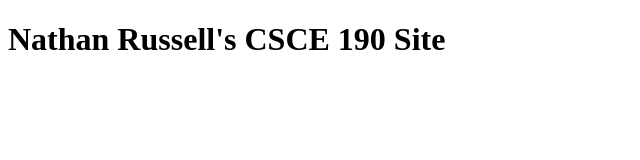
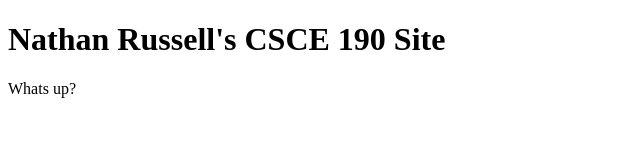
Before and after one commit to NathanRRussell/NathanRRussell.github.io, a plain HTML site: page index.html in a window 1280 px wide. Shown: the full height of the page, 0-640 px from the left. Drawn offline with Linux system fonts and the light colour scheme.

Commit message:
Add files via upload

```diff
--- a/index.html
+++ b/index.html
@@ -5,5 +5,7 @@
     </head>
     <body>
         <h1>Nathan Russell's CSCE 190 Site</h1>
+
+        <p>Whats up?</p>
     </body>
 </html>
```
